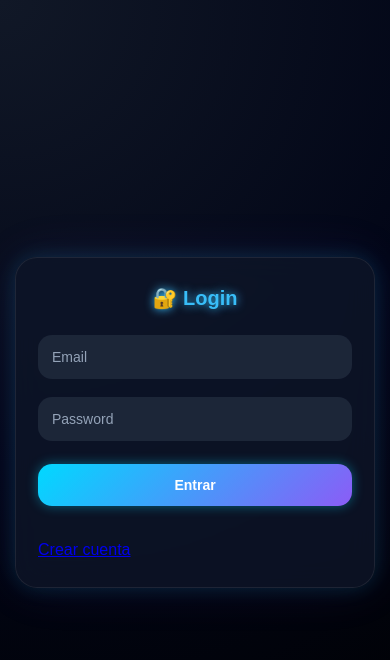
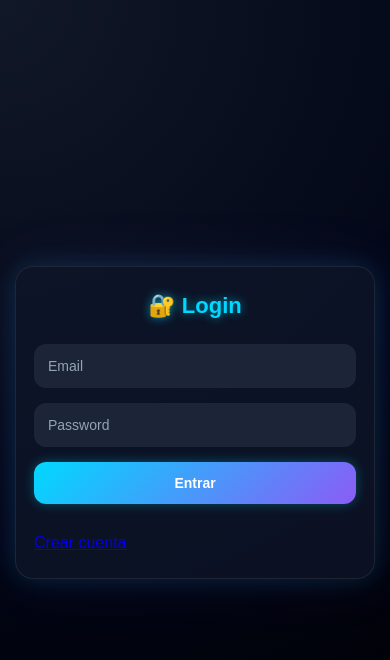
Before and after one commit to matematicaspoemas-cmd/mi-app-node, a website: page public/login.html in a window 390 px wide. Drawn offline with Linux system fonts and the light colour scheme.

Commit message:
UI login animations + Framer motion style + responsive improvements

```diff
--- a/public/css/login.css
+++ b/public/css/login.css
@@ -1,489 +1,267 @@
-*{
-  margin:0;
-  padding:0;
-  box-sizing:border-box;
+/* ===== ANIMACIÓN BASE ===== */
+.fade-in {
+  opacity: 0;
+  transform: translateY(20px);
+  animation: fadeInUp 0.6s ease forwards;
 }
 
-body{
-
-  font-family:Arial, sans-serif;
-
-  background:
-    linear-gradient(
-      135deg,
-      #020617,
-      #0f172a,
-      #111827
-    );
-
-  display:flex;
-
-  justify-content:center;
-
-  align-items:center;
-
-  min-height:100vh;
-
-  color:white;
-
-  padding:20px;
-
+@keyframes fadeInUp {
+  to {
+    opacity: 1;
+    transform: translateY(0);
+  }
 }
-
-/* 🔥 CARD */
-
-.card{
-
-  width:100%;
-
-  max-width:380px;
-
-  padding:40px;
-
-  border-radius:25px;
-
-  background:
-    rgba(15,23,42,0.75);
-
-  backdrop-filter: blur(15px);
-
-  border:
-    1px solid rgba(255,255,255,0.08);
-
-  box-shadow:
-    0 0 25px rgba(59,130,246,0.25);
-
-}
-
-/* 🚀 TITULO */
-
-.card h2{
-
-  text-align:center;
-
-  margin-bottom:25px;
-
-  color:#38bdf8;
-
-  text-shadow:
-    0 0 10px #38bdf8;
-
-}
-
-/* 🔥 INPUTS */
-
-input{
-
-  width:100%;
-
-  padding:14px;
-
-  margin-bottom:18px;
-
-  border:none;
-
-  border-radius:12px;
-
-  background:
-    rgba(51,65,85,0.75);
-
-  color:white;
-
-  font-size:15px;
-
-  outline:none;
-
-  transition:0.3s;
-
-}
-
-input:focus{
-
-  border:
-    1px solid #38bdf8;
-
-  box-shadow:
-    0 0 15px rgba(56,189,248,0.45);
-
-}
-
-/* 🔥 BOTON */
-
-button{
-
-  width:100%;
-
-  padding:14px;
-
-  border:none;
-
-  border-radius:12px;
-
-  cursor:pointer;
-
-  font-size:15px;
-
-  font-weight:bold;
-
-  color:white;
-
-  transition:0.3s;
-
-  background:
-    linear-gradient(
-      90deg,
-      #2563eb,
-      #7c3aed
-    );
-
-  box-shadow:
-    0 0 12px rgba(59,130,246,0.35);
-
-}
-
-button:hover{
-
-  transform:translateY(-3px);
-
-  box-shadow:
-    0 0 20px rgba(59,130,246,0.7);
-
-}
-
-/* ❌ ERROR */
-
-.error{
-
-  color:#f87171;
-
-  text-align:center;
-
-  margin-top:15px;
-
-}
-
 /* ===== RESET ===== */
-
-*{
-  margin:0;
-  padding:0;
-  box-sizing:border-box;
+* {
+  margin: 0;
+  padding: 0;
+  box-sizing: border-box;
 }
 
 /* ===== VARIABLES ===== */
+:root {
+  --bg1: #020617;
+  --bg2: #0f172a;
+  --card: rgba(15, 23, 42, 0.78);
 
-:root{
-  --bg-dark:#020617;
-  --card-bg:rgba(15,23,42,0.78);
+  --blue: #00d9ff;
+  --purple: #8b5cf6;
 
-  --neon-blue:#00d9ff;
-  --neon-purple:#8b5cf6;
-
-  --text:#ffffff;
-  --input:#1e293b;
-  --border:rgba(255,255,255,0.08);
+  --text: #ffffff;
+  --input: rgba(30, 41, 59, 0.9);
 }
 
 /* ===== BODY ===== */
+body {
+  min-height: 100vh;
+  display: flex;
+  justify-content: center;
+  align-items: center;
 
-body{
-  min-height:100vh;
+  padding: 20px;
 
-  display:flex;
-  justify-content:center;
-  align-items:center;
+  font-family: Arial, sans-serif;
 
-  padding:20px;
+  background: radial-gradient(
+    circle at top left,
+    #111827 0%,
+    #020617 55%,
+    #000000 100%
+  );
 
-  overflow:hidden;
-
-  font-family:'Orbitron', sans-serif;
-
-  background:
-    radial-gradient(circle at top left,
-    #111827 0%,
-    #020617 50%,
-    #000000 100%);
-
-  color:var(--text);
-
-  position:relative;
+  color: var(--text);
+  overflow: hidden;
 }
 
-/* ===== EFECTOS FONDO ===== */
+/* ===== GLASS CARD ===== */
+.card {
+  width: 100%;
+  max-width: 420px;
 
-.background-glow{
-  position:absolute;
+  padding: 40px;
 
-  width:600px;
-  height:600px;
+  border-radius: 24px;
 
-  background:
-    radial-gradient(circle,
-    rgba(0,217,255,0.15),
-    transparent 70%);
+  background: var(--card);
+  backdrop-filter: blur(15px);
 
-  filter:blur(60px);
+  border: 1px solid rgba(255, 255, 255, 0.08);
 
-  animation:floatGlow 8s infinite alternate;
+  box-shadow:
+    0 0 25px rgba(0, 217, 255, 0.15),
+    0 0 60px rgba(139, 92, 246, 0.1);
 
-  z-index:0;
+  transition: 0.3s ease;
 }
 
-@keyframes floatGlow{
-
-  from{
-    transform:translate(-100px,-50px);
-  }
-
-  to{
-    transform:translate(100px,50px);
-  }
-
-}
-
-/* ===== CONTENEDOR ===== */
-
-.login-container{
-  width:100%;
-  display:flex;
-  justify-content:center;
-  align-items:center;
-
-  z-index:2;
-}
-
-/* ===== CARD ===== */
-
-.card{
-  width:100%;
-  max-width:420px;
-
-  padding:40px;
-
-  border-radius:28px;
-
-  background:var(--card-bg);
-
-  backdrop-filter:blur(15px);
-
-  border:1px solid var(--border);
-
-  box-shadow:
-    0 0 20px rgba(0,217,255,0.15),
-    0 0 50px rgba(139,92,246,0.1);
-
-  transition:0.4s ease;
-}
-
-.card:hover{
-  transform:translateY(-4px);
-
-  box-shadow:
-    0 0 25px rgba(0,217,255,0.3),
-    0 0 60px rgba(139,92,246,0.2);
-}
-
-/* ===== LOGO ===== */
-
-.logo-area{
-  text-align:center;
-  margin-bottom:30px;
-}
-
-.logo-area h1{
-  font-size:28px;
-  margin-bottom:8px;
-
-  color:white;
-
-  text-shadow:
-    0 0 10px rgba(0,217,255,0.9),
-    0 0 20px rgba(139,92,246,0.6);
-}
-
-.logo-area p{
-  color:#94a3b8;
-  font-size:13px;
-  letter-spacing:2px;
+.card:hover {
+  transform: translateY(-3px);
 }
 
 /* ===== TITULO ===== */
+.card h2 {
+  text-align: center;
+  margin-bottom: 25px;
 
-.card h2{
-  text-align:center;
-  margin-bottom:25px;
+  font-size: 24px;
 
-  font-size:22px;
+  color: var(--blue);
+
+  text-shadow: 0 0 10px rgba(0, 217, 255, 0.6);
 }
 
 /* ===== INPUTS ===== */
+input {
+  width: 100%;
+  padding: 14px;
 
-.input-group{
-  margin-bottom:18px;
+  margin-bottom: 15px;
+
+  border: none;
+  outline: none;
+
+  border-radius: 12px;
+
+  background: var(--input);
+  color: white;
+
+  font-size: 14px;
+
+  border: 1px solid transparent;
+
+  transition: 0.3s;
 }
 
-input{
-  width:100%;
-
-  padding:15px;
-
-  border:none;
-  outline:none;
-
-  border-radius:14px;
-
-  background:rgba(30,41,59,0.9);
-
-  color:white;
-
-  font-size:14px;
-
-  transition:0.3s ease;
-
-  border:1px solid transparent;
+input::placeholder {
+  color: #94a3b8;
 }
 
-/* ===== PLACEHOLDER ===== */
+input:focus {
+  border-color: var(--blue);
 
-input::placeholder{
-  color:#94a3b8;
+  box-shadow:
+    0 0 12px rgba(0, 217, 255, 0.4);
 }
 
-/* ===== FOCUS ===== */
+/* ===== BUTTON ===== */
+button {
+  width: 100%;
+  padding: 14px;
 
-input:focus{
-  border-color:var(--neon-blue);
+  border: none;
+  border-radius: 12px;
+
+  cursor: pointer;
+
+  font-size: 15px;
+  font-weight: bold;
+
+  color: white;
+
+  background: linear-gradient(
+    135deg,
+    var(--blue),
+    var(--purple)
+  );
+
+  transition: 0.3s ease;
+
+  box-shadow: 0 0 12px rgba(0, 217, 255, 0.3);
+}
+
+button:hover {
+  transform: translateY(-2px);
 
   box-shadow:
-    0 0 12px rgba(0,217,255,0.5),
-    0 0 20px rgba(139,92,246,0.15);
-
-  transform:scale(1.01);
+    0 0 20px rgba(0, 217, 255, 0.7),
+    0 0 35px rgba(139, 92, 246, 0.4);
 }
 
-/* ===== BOTON ===== */
-
-button{
-  width:100%;
-
-  padding:15px;
-
-  border:none;
-  border-radius:14px;
-
-  cursor:pointer;
-
-  font-size:15px;
-  font-weight:bold;
-
-  color:white;
-
-  background:
-    linear-gradient(
-      135deg,
-      var(--neon-blue),
-      var(--neon-purple)
-    );
-
-  transition:0.3s ease;
-
-  margin-top:5px;
-
-  box-shadow:
-    0 0 12px rgba(0,217,255,0.4);
-}
-
-/* ===== HOVER BOTON ===== */
-
-button:hover{
-  transform:translateY(-2px);
-
-  box-shadow:
-    0 0 20px rgba(0,217,255,0.8),
-    0 0 35px rgba(139,92,246,0.4);
-}
-
-/* ===== CLICK ===== */
-
-button:active{
-  transform:scale(0.98);
+button:active {
+  transform: scale(0.98);
 }
 
 /* ===== ERROR ===== */
+.error {
+  color: #f87171;
+  text-align: center;
 
-.error{
-  color:#f87171;
+  margin-top: 12px;
+  min-height: 18px;
 
-  text-align:center;
-
-  margin-top:15px;
-
-  min-height:20px;
-
-  font-size:13px;
+  font-size: 13px;
 }
 
-/* ===== REGISTER ===== */
+/* ===== REGISTER LINK ===== */
+.register {
+  text-align: center;
+  margin-top: 18px;
 
-.register{
-  margin-top:22px;
+  font-size: 13px;
 
-  text-align:center;
-
-  font-size:13px;
-
-  color:#94a3b8;
+  color: #94a3b8;
 }
 
-.register a{
-  color:var(--neon-blue);
-
-  text-decoration:none;
-
-  transition:0.3s;
+.register a {
+  color: var(--blue);
+  text-decoration: none;
 }
 
-.register a:hover{
-  text-shadow:
-    0 0 8px rgba(0,217,255,0.8);
+.register a:hover {
+  text-shadow: 0 0 8px rgba(0, 217, 255, 0.8);
 }
 
 /* ===== TABLET ===== */
-
-@media(max-width:768px){
-
-  .card{
-    padding:35px 28px;
+@media (max-width: 768px) {
+  .card {
+    padding: 32px 24px;
   }
 
+  .card h2 {
+    font-size: 22px;
+  }
 }
 
-/* ===== CELULAR ===== */
-
-@media(max-width:500px){
-
-  body{
-    padding:15px;
+/* ===== MOBILE ===== */
+@media (max-width: 480px) {
+  body {
+    padding: 15px;
   }
 
-  .card{
-    padding:28px 22px;
-    border-radius:22px;
-  }
-
-  .logo-area h1{
-    font-size:22px;
-  }
-
-  .card h2{
-    font-size:20px;
+  .card {
+    padding: 26px 18px;
+    border-radius: 18px;
   }
 
   input,
-  button{
-    padding:13px;
-    font-size:14px;
+  button {
+    padding: 13px;
+    font-size: 14px;
   }
+}
+/* ===== PAGE FADE ===== */
+.page {
+  opacity: 0;
+  animation: pageFade 0.5s ease forwards;
+}
 
+@keyframes pageFade {
+  to {
+    opacity: 1;
+  }
 }
+
+/* ===== CARD ANIMATION ===== */
+.animate-in {
+  opacity: 0;
+  transform: translateY(20px) scale(0.98);
+  animation: cardIn 0.6s ease forwards;
+}
+
+@keyframes cardIn {
+  to {
+    opacity: 1;
+    transform: translateY(0) scale(1);
+  }
+}
+
+/* ===== INPUT STAGGER EFFECT ===== */
+.card input,
+.card button,
+.card .registerText {
+  opacity: 0;
+  transform: translateY(10px);
+  animation: itemIn 0.5s ease forwards;
+}
+
+.card input:nth-child(2) { animation-delay: 0.1s; }
+.card input:nth-child(3) { animation-delay: 0.2s; }
+.card button { animation-delay: 0.3s; }
+.card .registerText { animation-delay: 0.4s; }
+
+@keyframes itemIn {
+  to {
+    opacity: 1;
+    transform: translateY(0);
+  }
+}
--- a/public/login.html
+++ b/public/login.html
@@ -1,49 +1,26 @@
-<!DOCTYPE html>
 <html lang="es">
 
 <head>
-
   <meta charset="UTF-8">
-
   <title>Login - DAXS</title>
-
   <link rel="stylesheet" href="/css/login.css">
-
 </head>
 
-<body>
+<body class="page">
 
-  <div class="card">
+  <div class="card animate-in">
 
     <h2>🔐 Login</h2>
 
-    <input
-      id="email"
-      type="email"
-      placeholder="Email"
-    >
+    <input id="email" type="email" placeholder="Email">
+    <input id="password" type="password" placeholder="Password">
 
-    <input
-      id="password"
-      type="password"
-      placeholder="Password"
-    >
+    <button id="loginBtn">Entrar</button>
 
-   <button id="loginBtn">
-  Entrar
-</button>
-
-    <div
-      class="error"
-      id="error"
-    ></div>
+    <div class="error" id="error"></div>
 
     <p class="registerText">
-
-      <a href="/register.html">
-        Crear cuenta
-      </a>
-
+      <a href="/register.html">Crear cuenta</a>
     </p>
 
   </div>
```
